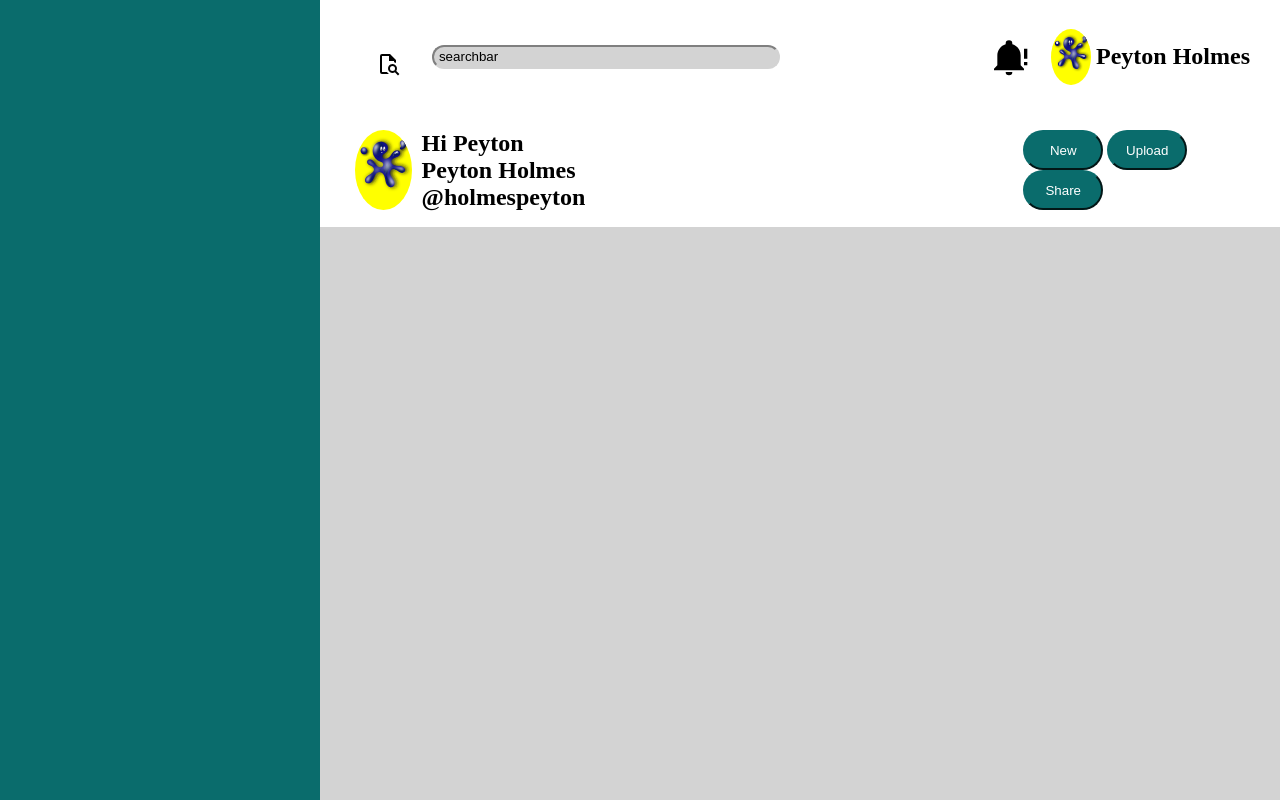
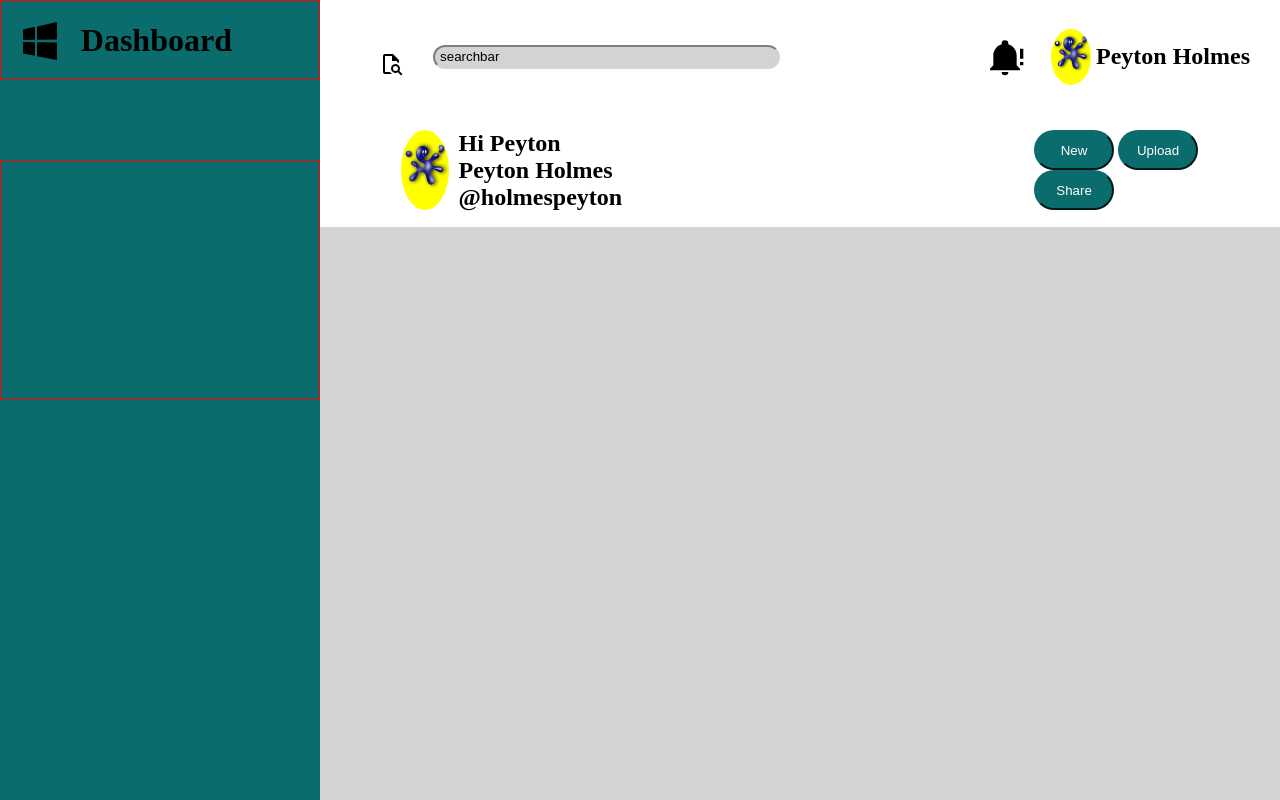
Before and after one commit to sicxx-xnx/Dashboard-project, a plain HTML site: page index.html in a window 1280 px wide. Drawn offline with Linux system fonts and the light colour scheme.

Commit message:
set sidebar layout
Defined the sidebar layout using CSS Grid with a single column and ten equally sized rows (1fr each); the sidebar is divided into three main sections, with the top section already completed and occupying its designated grid area. The remaining layout structure is prepared to accommodate the middle and bottom sections, allowing for modular content placement and consistent vertical spacing.

```diff
--- a/app.css
+++ b/app.css
@@ -21,6 +21,9 @@ flex-direction: column;
 .sidebar {
 grid-area: 1 / 1 / span 2 / span 1;
 background-color: rgb(10, 108, 108);
+display: grid;
+grid-template-columns: 100%;
+grid-template-rows: repeat(10,1fr);
 }
 .content-grid{
 background-color: lightgray;
@@ -95,3 +98,23 @@ background-color:rgb(10, 108, 108);
 color: white;
 padding: 3%;
 }
+.top-sidebar{
+grid-row: 1 / 2 ;
+border: 1px red solid;
+display: flex;
+align-items: center;
+gap: 5%;
+}
+div img:first-of-type{
+width: 3rem;
+margin-left: 5%;
+}
+.top-sidebar h2:first-of-type{
+font-size: 2rem;
+}
+.middle-sidebar{
+grid-row: 3 /  span 3;
+display: flex;
+border: 1px red solid;
+align-items: center;
+}
--- a/index.html
+++ b/index.html
@@ -36,7 +36,13 @@
        </div>
     </div>
   </div>
-  <div class="sidebar"></div>
+  <div class="sidebar">
+    <div class="top-sidebar">
+     <img src="images/microsoft-windows.svg" alt="Dashbaord logo" aria-label="logo"/><h2>Dashboard</h2>
+    </div>
+    <div class="middle-sidebar"></div>
+    <div class="bottom-sidebar"></div>
+  </div>
   <div class="content-grid"></div>
  </div>
 
```
Also changed, not shown: images/microsoft-windows.svg (added).
